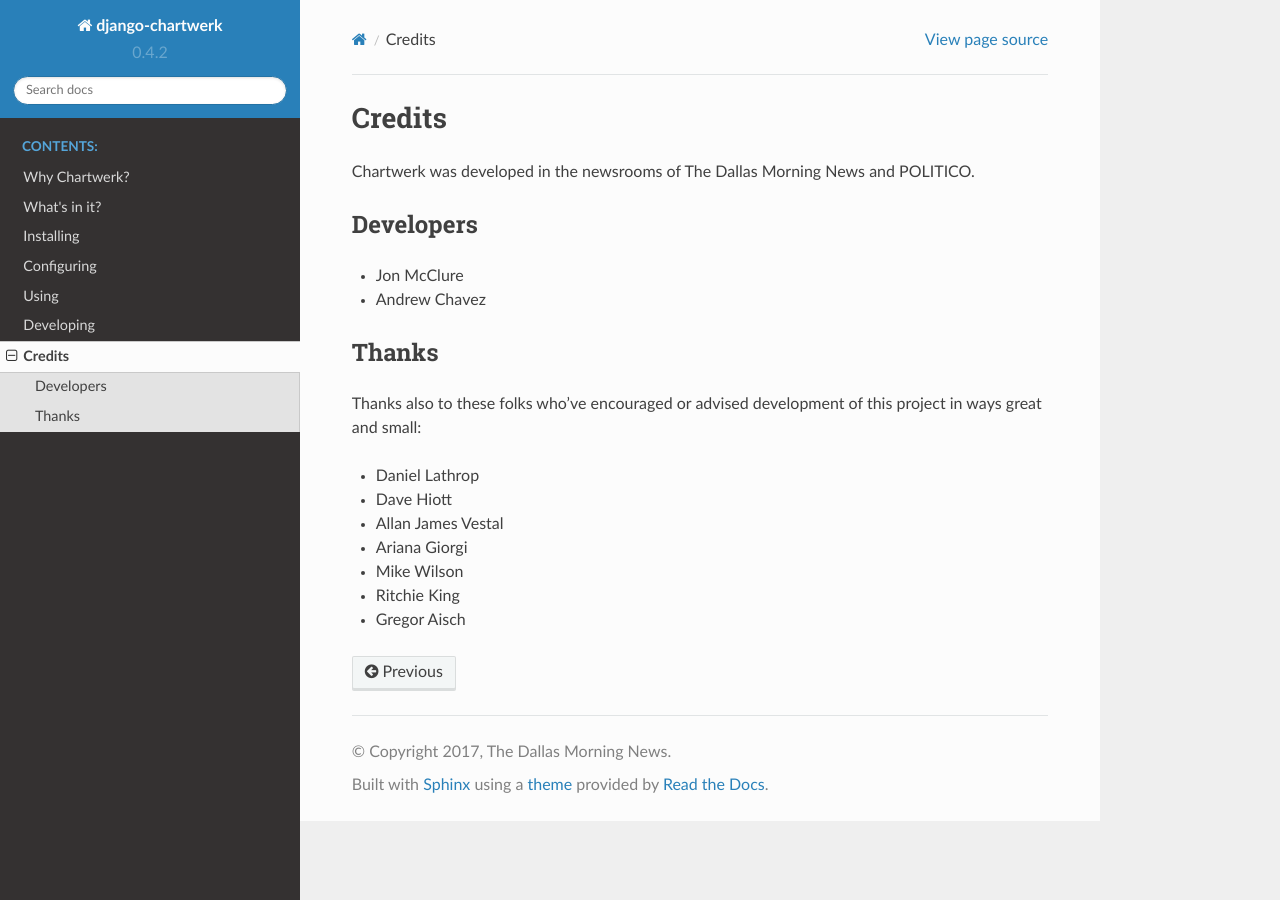
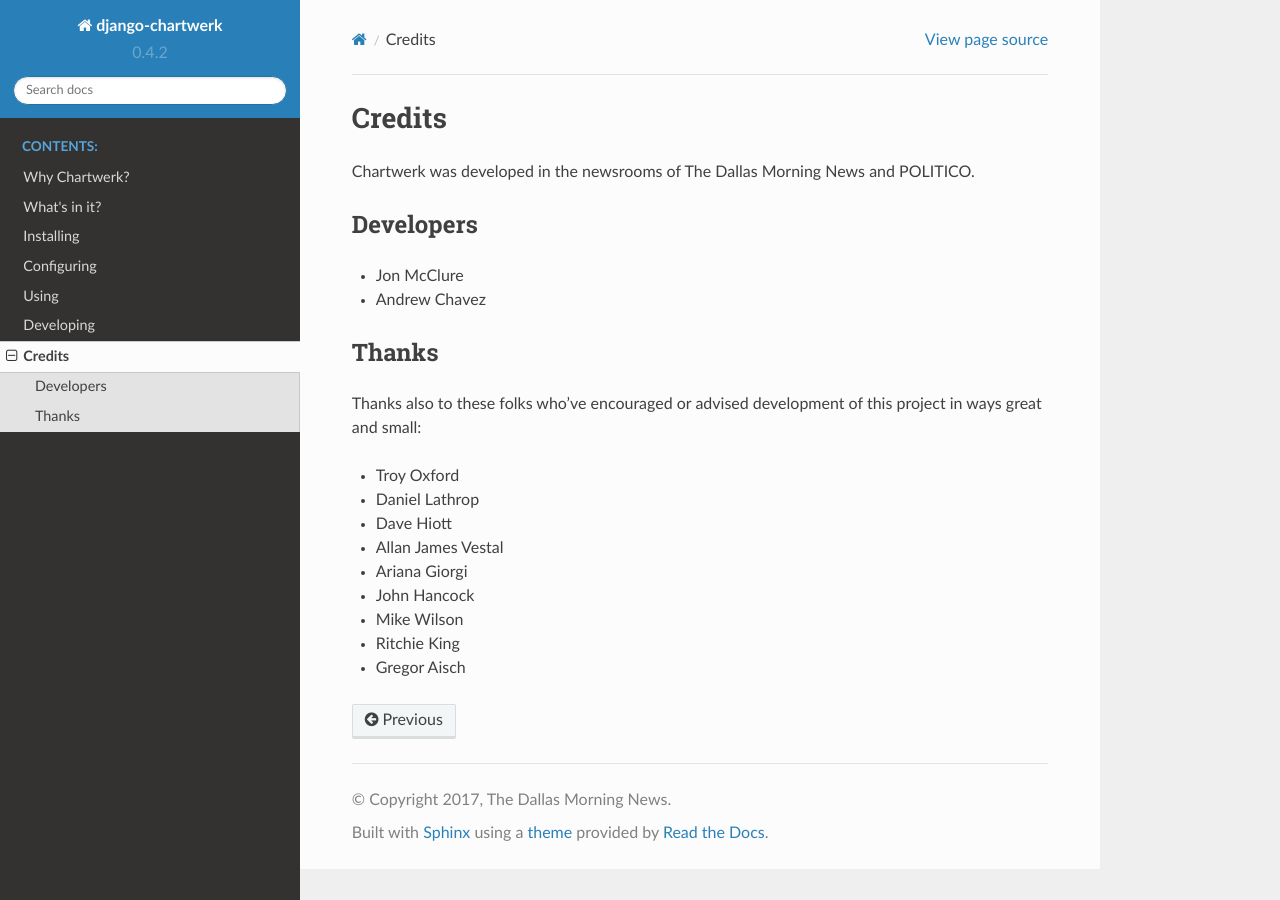
Before and after one commit to DallasMorningNews/django-chartwerk, a Sphinx documentation site: the page built from docs/credits.rst, in a window 1280 px wide. Built offline with Sphinx 7.4.7 and the Read the Docs theme 2.0.0, drawn with Linux system fonts in a browser that asks for light colours.

Commit message:
add credits

```diff
--- a/docs/credits.rst
+++ b/docs/credits.rst
@@ -16,10 +16,12 @@
 
 Thanks also to these folks who've encouraged or advised development of this project in ways great and small:
 
+- Troy Oxford
 - Daniel Lathrop
 - Dave Hiott
 - Allan James Vestal
 - Ariana Giorgi
+- John Hancock
 - Mike Wilson
 - Ritchie King
 - Gregor Aisch
```
